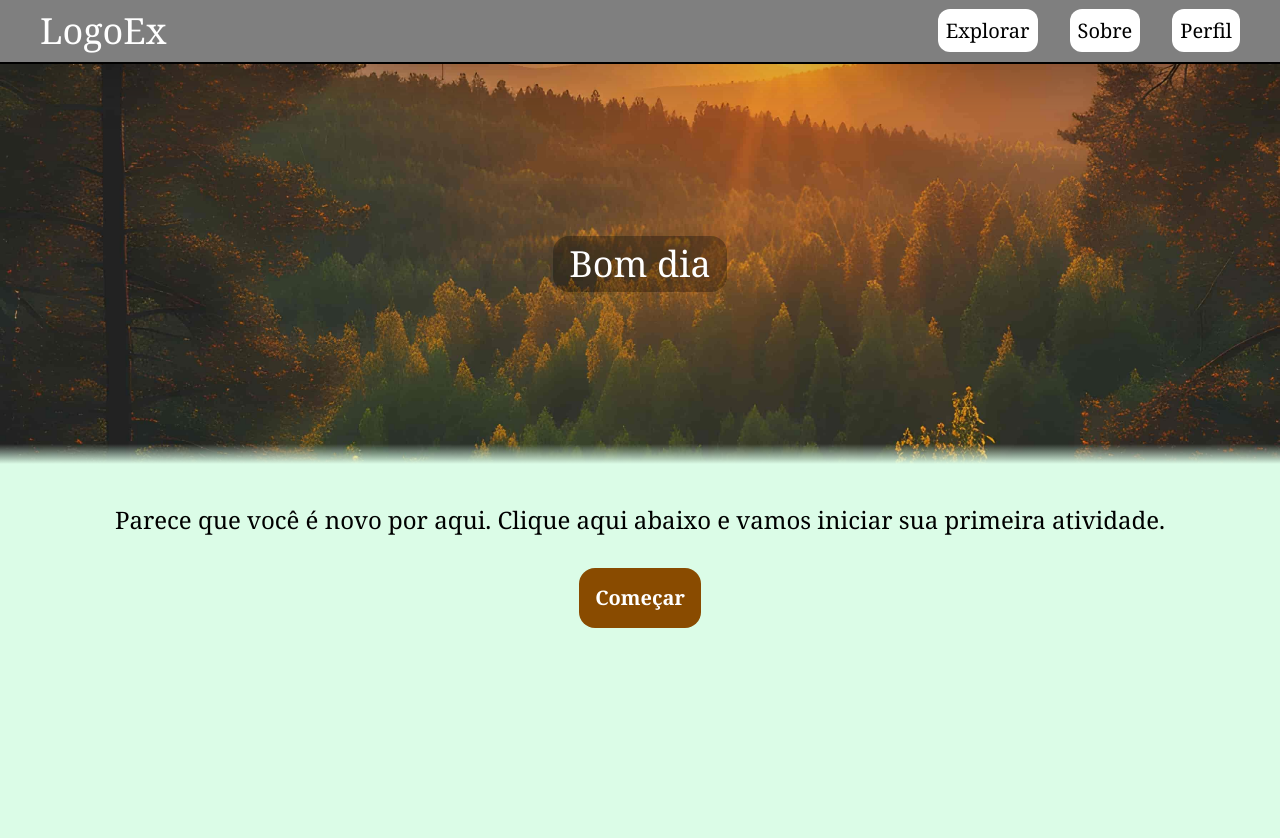
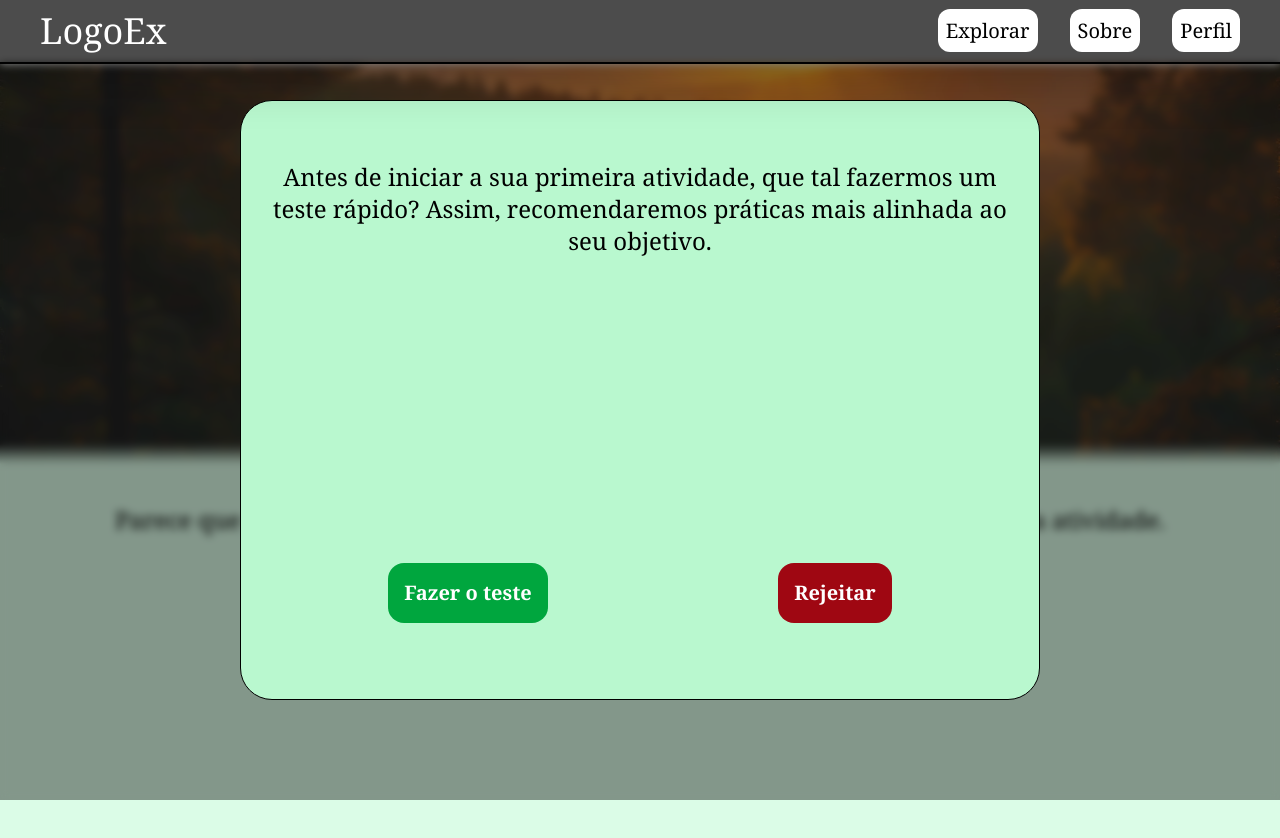
Before and after one commit to venicius8/youzen, a Next.js app: page / in a window 1280 px wide. Shown: the top 838 px of the page. Built offline with nearby package versions, Linux system fonts and the light colour scheme.

Commit message:
feat: add button component

```diff
--- /dev/null
+++ b/app/components/UI/Button.tsx
@@ -0,0 +1,27 @@
+import { ReactNode } from "react";
+
+const colorVariants = {
+  danger: ["bg-red-800", "hover:bg-red-900"],
+  info: ["bg-blue-600", "hover:bg-blue-700"],
+  success: ["bg-green-600", "hover:bg-green-700"],
+};
+
+type typeKey = keyof typeof colorVariants;
+
+export default function Button({
+  children,
+  type,
+}: {
+  children: ReactNode;
+  type: typeKey;
+}) {
+  const [bg, hoverBg] = colorVariants[type];
+
+  return (
+    <button
+      className={`${bg} ${hoverBg} p-4 m-4 rounded-2xl text-white font-bold text-xl cursor-pointer transition`}
+    >
+      {children}
+    </button>
+  );
+}
--- a/app/page.tsx
+++ b/app/page.tsx
@@ -1,10 +1,11 @@
 "use client";
 
 import { useState } from "react";
+import Button from "./components/UI/Button";
 
 export default function name() {
   const newUser: boolean = true;
-  const [startQuiz, setStartQuiz] = useState(false);
+  const [startQuiz, setStartQuiz] = useState(true);
 
   return (
     <main className="bg-green-100 h-600 text-center">
@@ -17,7 +18,7 @@ export default function name() {
 
       {newUser ? (
         <>
-          <h2 className="text-2xl m-4 font">
+          <h2 className="text-2xl m-4">
             Parece que você é novo por aqui. Clique aqui abaixo e vamos iniciar
             sua primeira atividade.
           </h2>
@@ -29,13 +30,23 @@ export default function name() {
             Começar
           </button>
           {startQuiz && (
-            <div>
-              <div className="fixed w-2/3 max-w-200 h-150 bg-green-200 left-1/2 top-1/2 -translate-1/2 border rounded-4xl z-90"></div>
+            <>
+              <div className="fixed w-2/3 max-w-200 h-150 bg-green-200 left-1/2 top-1/2 -translate-1/2 border rounded-4xl flex flex-col justify-between px-8 py-15 z-90">
+                <h2 className="text-2xl">
+                  Antes de iniciar a sua primeira atividade, que tal fazermos um
+                  teste rápido? Assim, recomendaremos práticas mais alinhada ao
+                  seu objetivo.
+                </h2>
+                <div className="flex flex-col md:flex-row justify-around">
+                  <Button type="success">Fazer o teste</Button>
+                  <Button type="danger">Rejeitar</Button>
+                </div>
+              </div>
               <div
                 onClick={() => setStartQuiz(!setStartQuiz)}
                 className="fixed top-0 left-0 w-screen h-screen bg-black/40 backdrop-blur-xs z-86"
               ></div>
-            </div>
+            </>
           )}
         </>
       ) : (
```
